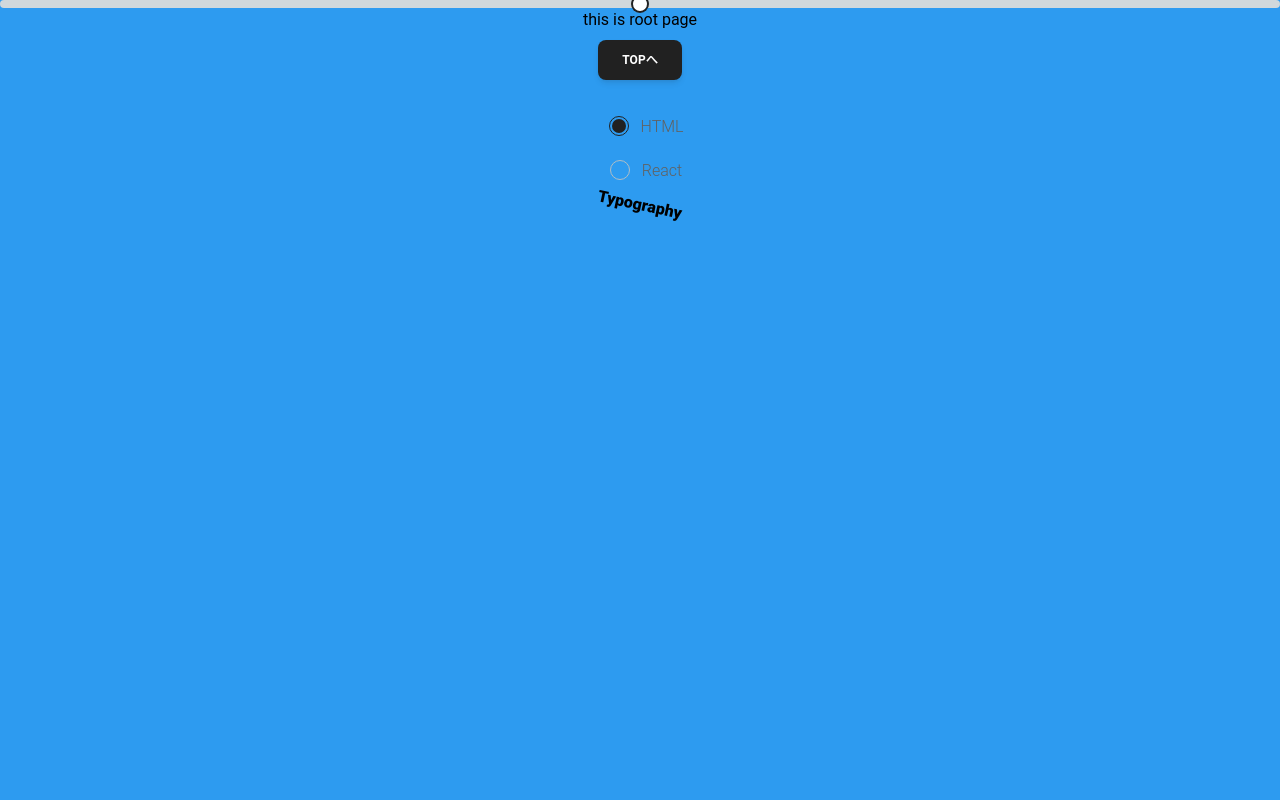
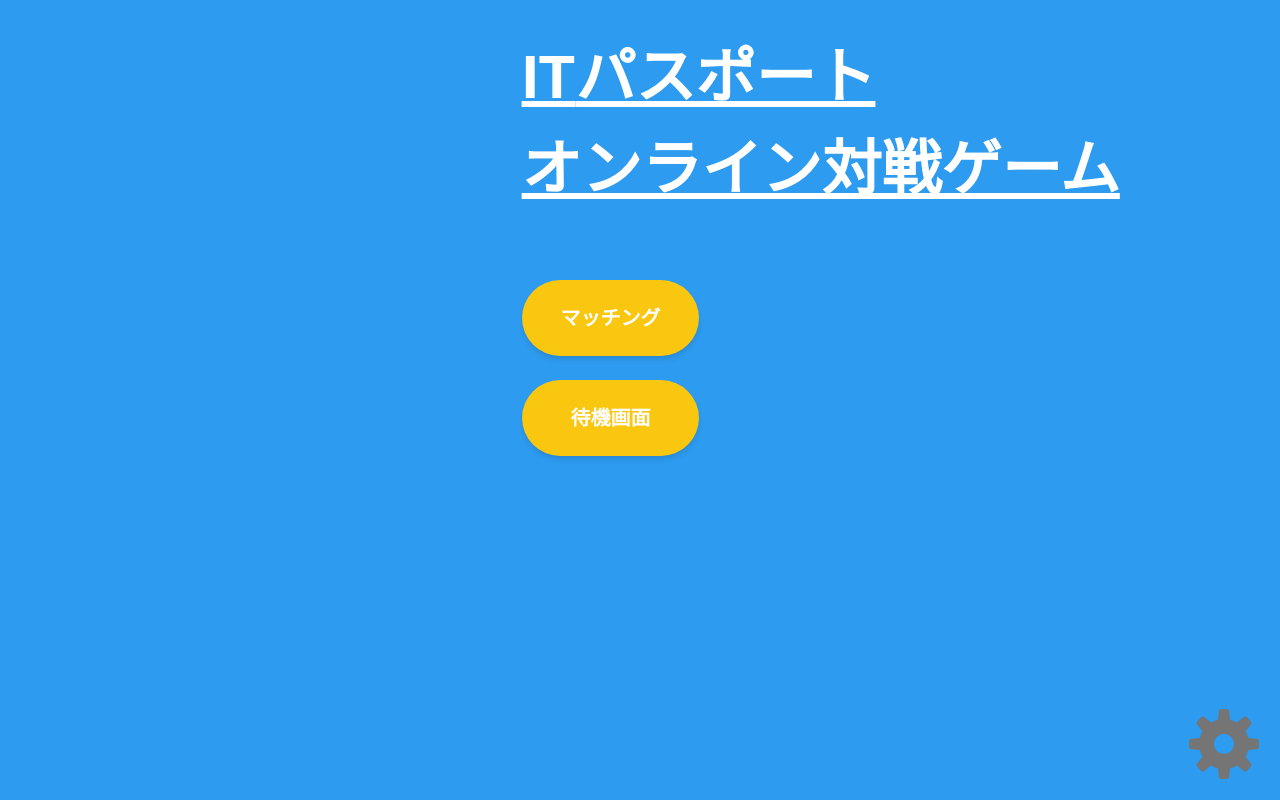
Before and after one commit to IP-Battle/IP_Battle_Front, a React (Vite) app: page / in a window 1280 px wide. Built offline with nearby package versions, Linux system fonts and the light colour scheme.

Commit message:
feat: 画面設計/ディレクトリ設定

```diff
--- a/src/App.tsx
+++ b/src/App.tsx
@@ -1,15 +1,12 @@
 import { BrowserRouter, Routes, Route } from 'react-router-dom'
-import TopPage from './pages/top/page'
 import RootPage from './pages/page'
-import ChildPage from './pages/top/child/page'
 
 const App = () => {
   return (
     <BrowserRouter>
       <Routes>
         <Route path='/' element={<RootPage />} />
-        <Route path='/top' element={<TopPage />} />
-        <Route path='/top/child' element={<ChildPage />} />
+        {/* <Route path='/??' element={<?? />} />*/}
       </Routes>
     </BrowserRouter>
   )
--- /dev/null
+++ b/src/pages/matching/page.tsx
@@ -0,0 +1 @@
+// TODO: マッチング画面作成
--- a/src/pages/page.tsx
+++ b/src/pages/page.tsx
@@ -1,22 +1,40 @@
-import { Button, Radio, Slider, Typography } from '@material-tailwind/react'
-import useGoToPage from '../components/GoToPage/goToPage'
+import { Button } from '@material-tailwind/react'
+import { Cog8ToothIcon } from '@heroicons/react/16/solid'
 
 function RootPage() {
-  const goToPage = useGoToPage()
   return (
-    <div>
-      <Slider />
-      <div className='flex flex-col items-center justify-center'>
-        <p className='read-the-docs'>this is root page</p>
-        <Button onClick={goToPage('/top')} className='mt-2'>
-          topへ
-        </Button>
-        <br />
-        <Radio name='type' label='HTML' defaultChecked />
-        <Radio name='type' label='React' crossOrigin={undefined} />
-        <Typography className='rotate-12 font-extrabold'>Typography</Typography>
+    <>
+      <div className='p-12 flex justify-end w-full'>
+        <div className='w-3/5 text-left'>
+          <div className='text-6xl text-white underline font-semibold flex flex-col gap-8 mb-20'>
+            <div className='flex items-center'>
+              <p>IT</p>
+              <p>パスポート</p>
+            </div>
+            <p>オンライン対戦ゲーム</p>
+          </div>
+          <div className='flex flex-col gap-6 w-1/4'>
+            <Button
+              size='lg'
+              className='text-xl p-6 rounded-full'
+              style={{ backgroundColor: 'rgb(250, 199, 16)' }}
+            >
+              マッチング
+            </Button>
+            <Button
+              size='lg'
+              className='text-xl p-6 rounded-full'
+              style={{ backgroundColor: 'rgb(250, 199, 16)' }}
+            >
+              待機画面
+            </Button>
+          </div>
+        </div>
       </div>
-    </div>
+      <div className='fixed bottom-0 right-0 m-4'>
+        <Cog8ToothIcon className='cursor-pointer size-20 text-gray-600'></Cog8ToothIcon>
+      </div>
+    </>
   )
 }
 
--- a/src/pages/top/child/page.tsx
+++ /dev/null
@@ -1,21 +0,0 @@
-import useGoToPage from '@/components/GoToPage/goToPage'
-import { Button, Option, Select } from '@material-tailwind/react'
-
-const ChildPage = () => {
-  const goToPage = useGoToPage()
-
-  return (
-    <div className='p-4 flex flex-col items-center justify-center gap-4'>
-      <p className='font-bold'>Child Page</p>
-      <Button onClick={goToPage('/')} className='w-full text-blue-100'>
-        rootへ
-      </Button>
-      <Select label='itemを選択してください'>
-        <Option>item1</Option>
-        <Option>item2</Option>
-      </Select>
-    </div>
-  )
-}
-
-export default ChildPage
--- a/src/pages/top/page.tsx
+++ /dev/null
@@ -1,25 +0,0 @@
-import useGoToPage from '@/components/GoToPage/goToPage'
-import { Button, Card, CardBody, CardFooter, CardHeader } from '@material-tailwind/react'
-
-const TopPage = () => {
-  const goToPage = useGoToPage()
-
-  return (
-    <div className='p-10 flex flex-col items-center justify-center'>
-      <Card className='w-full'>
-        <CardHeader>
-          <p>CardHeader</p>
-        </CardHeader>
-        <CardBody className='flex gap-4 items-center'>
-          <p>Top Page</p>
-          <Button onClick={goToPage('/top/child')}>childへ</Button>
-        </CardBody>
-        <CardFooter>
-          <p>CardFooter</p>
-        </CardFooter>
-      </Card>
-    </div>
-  )
-}
-
-export default TopPage
--- /dev/null
+++ b/src/pages/waiting/chat/page.tsx
@@ -0,0 +1 @@
+// TODO: チャット画面作成
--- /dev/null
+++ b/src/pages/waiting/note/page.tsx
@@ -0,0 +1 @@
+// 注意画面作成
--- /dev/null
+++ b/src/pages/waiting/page.tsx
@@ -0,0 +1 @@
+// TODO: 待機画面の作成
--- /dev/null
+++ b/src/pages/waiting/probLog/page.tsx
@@ -0,0 +1 @@
+// TODO: 問題履歴画面作成
```
Also changed, not shown: src/components/method/GoToPage/goToPage.ts (renamed from src/components/GoToPage/goToPage.ts), 1 other file (tests, documents, lock files or other folders).
